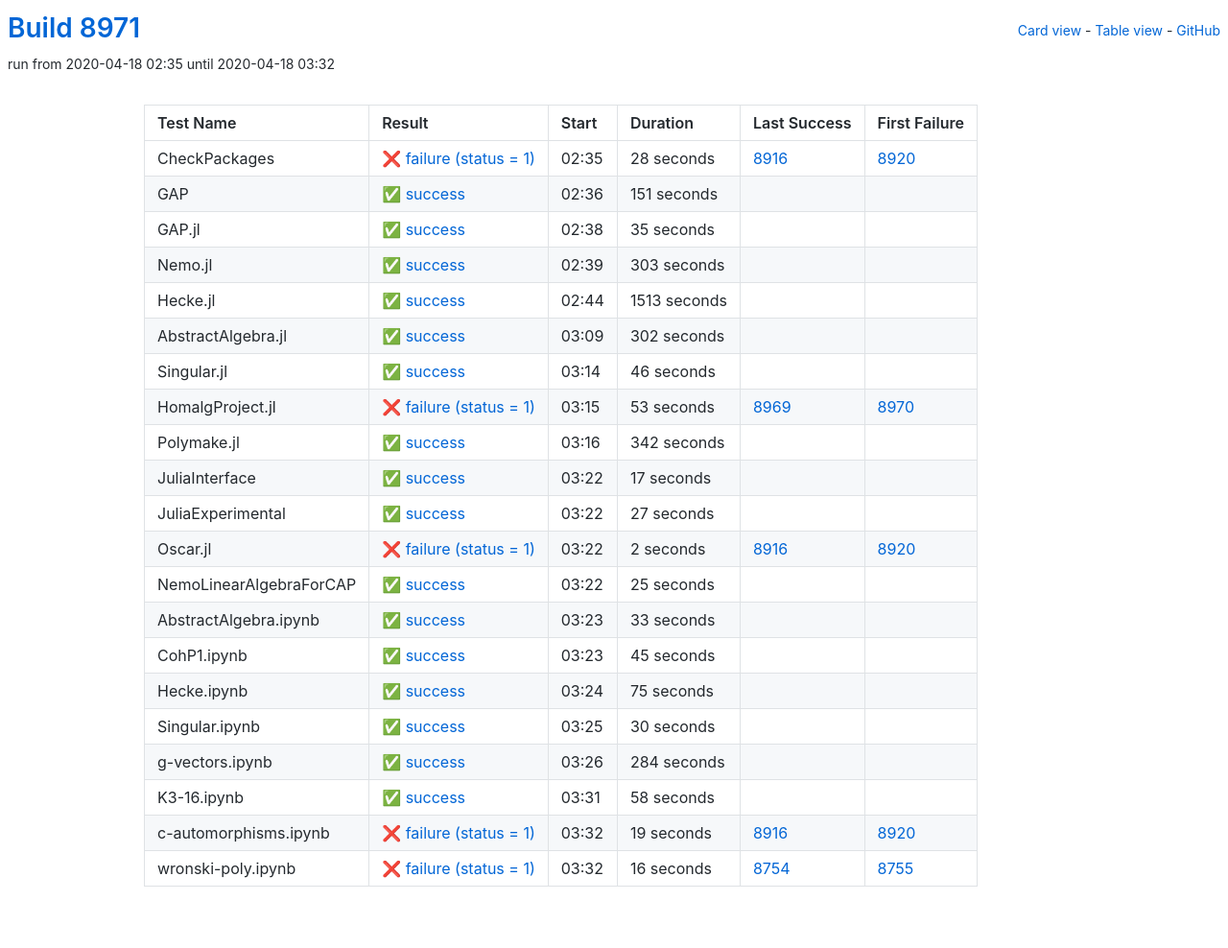
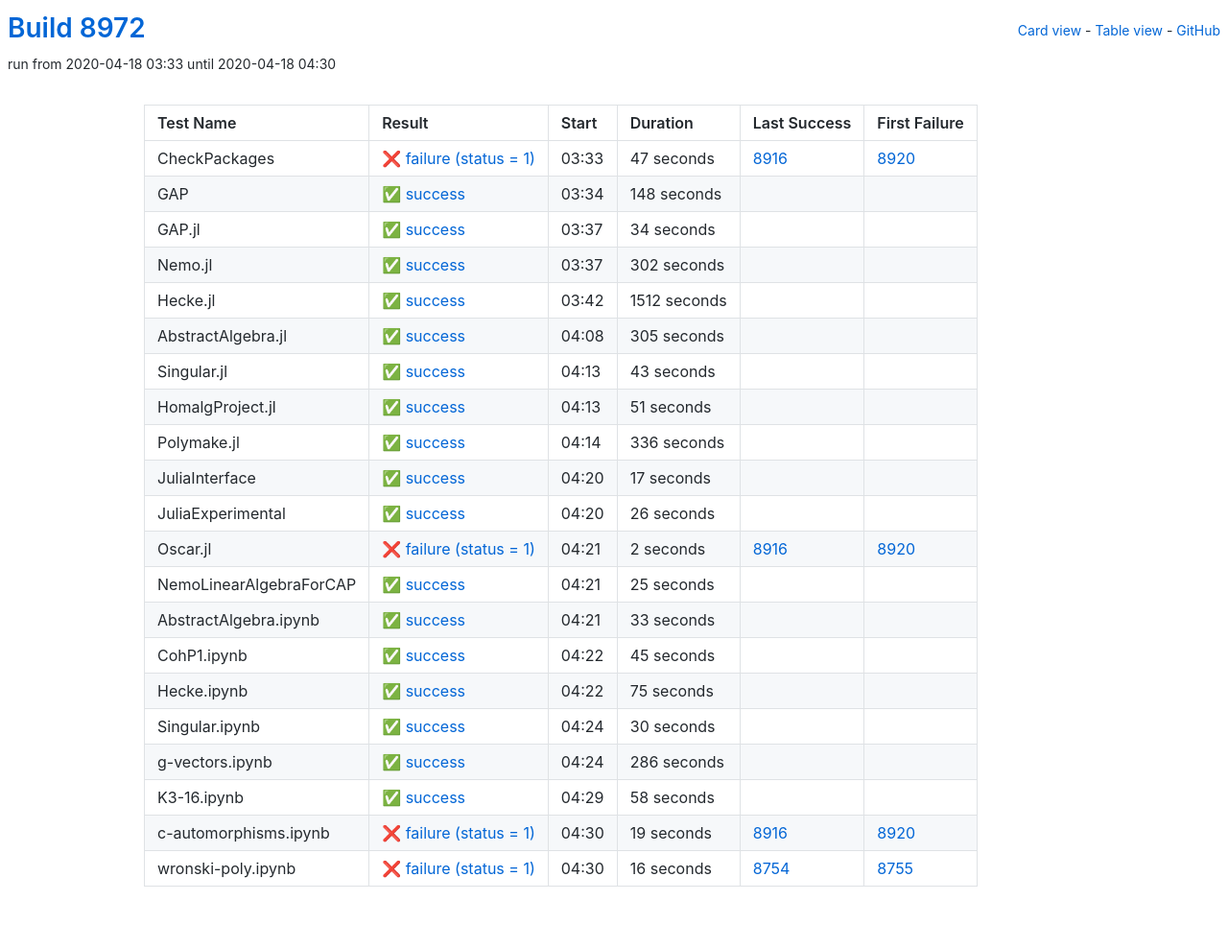
Before and after one commit to oscar-system/oscar-ci-status, a Jekyll site: the page built from table.html, in a window 1280 px wide. Shown: the whole page at 96% size. Built offline with Jekyll 4.4.1, drawn with Linux system fonts in a browser that asks for light colours.

Commit message:
Build 8972

```diff
--- a/_data/ci.yml
+++ b/_data/ci.yml
@@ -1,60 +1,38 @@
-build: 8971
-build_url: https://oscarci.mathematik.uni-kl.de/job/oscar/8971/
+build: 8972
+build_url: https://oscarci.mathematik.uni-kl.de/job/oscar/8972/
 job: oscar
 tests:
-- duration: 28
+- duration: 47
   exitcode: 1
   first_failure: 8920
   first_failure_url: https://oscarci.mathematik.uni-kl.de/job/oscar/8920/
   last_success: 8916
   last_success_url: https://oscarci.mathematik.uni-kl.de/job/oscar/8916/
-  log: https://oscarci.mathematik.uni-kl.de/job/oscar/8971/artifact/logs/build-8971/CheckPackages.log
+  log: https://oscarci.mathematik.uni-kl.de/job/oscar/8972/artifact/logs/build-8972/CheckPackages.log
   name: CheckPackages
-  start: 2020-04-18 02:35
+  start: 2020-04-18 03:33
   status: failure
   success: false
-- duration: 151
+- duration: 148
   exitcode: 0
   first_failure: false
   first_failure_url: null
   last_success: false
   last_success_url: null
-  log: https://oscarci.mathematik.uni-kl.de/job/oscar/8971/artifact/logs/build-8971/GAP.log
+  log: https://oscarci.mathematik.uni-kl.de/job/oscar/8972/artifact/logs/build-8972/GAP.log
   name: GAP
-  start: 2020-04-18 02:36
+  start: 2020-04-18 03:34
   status: success
   success: true
-- duration: 35
+- duration: 34
   exitcode: 0
   first_failure: false
   first_failure_url: null
   last_success: false
   last_success_url: null
-  log: https://oscarci.mathematik.uni-kl.de/job/oscar/8971/artifact/logs/build-8971/GAP.jl.log
+  log: https://oscarci.mathematik.uni-kl.de/job/oscar/8972/artifact/logs/build-8972/GAP.jl.log
   name: GAP.jl
-  start: 2020-04-18 02:38
-  status: success
-  success: true
-- duration: 303
-  exitcode: 0
-  first_failure: false
-  first_failure_url: null
-  last_success: false
-  last_success_url: null
-  log: https://oscarci.mathematik.uni-kl.de/job/oscar/8971/artifact/logs/build-8971/Nemo.jl.log
-  name: Nemo.jl
-  start: 2020-04-18 02:39
-  status: success
-  success: true
-- duration: 1513
-  exitcode: 0
-  first_failure: false
-  first_failure_url: null
-  last_success: false
-  last_success_url: null
-  log: https://oscarci.mathematik.uni-kl.de/job/oscar/8971/artifact/logs/build-8971/Hecke.jl.log
-  name: Hecke.jl
-  start: 2020-04-18 02:44
+  start: 2020-04-18 03:37
   status: success
   success: true
 - duration: 302
@@ -63,42 +41,64 @@ tests:
   first_failure_url: null
   last_success: false
   last_success_url: null
-  log: https://oscarci.mathematik.uni-kl.de/job/oscar/8971/artifact/logs/build-8971/AbstractAlgebra.jl.log
-  name: AbstractAlgebra.jl
-  start: 2020-04-18 03:09
+  log: https://oscarci.mathematik.uni-kl.de/job/oscar/8972/artifact/logs/build-8972/Nemo.jl.log
+  name: Nemo.jl
+  start: 2020-04-18 03:37
   status: success
   success: true
-- duration: 46
+- duration: 1512
   exitcode: 0
   first_failure: false
   first_failure_url: null
   last_success: false
   last_success_url: null
-  log: https://oscarci.mathematik.uni-kl.de/job/oscar/8971/artifact/logs/build-8971/Singular.jl.log
-  name: Singular.jl
-  start: 2020-04-18 03:14
+  log: https://oscarci.mathematik.uni-kl.de/job/oscar/8972/artifact/logs/build-8972/Hecke.jl.log
+  name: Hecke.jl
+  start: 2020-04-18 03:42
   status: success
   success: true
-- duration: 53
-  exitcode: 1
-  first_failure: 8970
-  first_failure_url: https://oscarci.mathematik.uni-kl.de/job/oscar/8970/
-  last_success: 8969
-  last_success_url: https://oscarci.mathematik.uni-kl.de/job/oscar/8969/
-  log: https://oscarci.mathematik.uni-kl.de/job/oscar/8971/artifact/logs/build-8971/HomalgProject.jl.log
-  name: HomalgProject.jl
-  start: 2020-04-18 03:15
-  status: failure
-  success: false
-- duration: 342
+- duration: 305
   exitcode: 0
   first_failure: false
   first_failure_url: null
   last_success: false
   last_success_url: null
-  log: https://oscarci.mathematik.uni-kl.de/job/oscar/8971/artifact/logs/build-8971/Polymake.jl.log
+  log: https://oscarci.mathematik.uni-kl.de/job/oscar/8972/artifact/logs/build-8972/AbstractAlgebra.jl.log
+  name: AbstractAlgebra.jl
+  start: 2020-04-18 04:08
+  status: success
+  success: true
+- duration: 43
+  exitcode: 0
+  first_failure: false
+  first_failure_url: null
+  last_success: false
+  last_success_url: null
+  log: https://oscarci.mathematik.uni-kl.de/job/oscar/8972/artifact/logs/build-8972/Singular.jl.log
+  name: Singular.jl
+  start: 2020-04-18 04:13
+  status: success
+  success: true
+- duration: 51
+  exitcode: 0
+  first_failure: false
+  first_failure_url: null
+  last_success: false
+  last_success_url: null
+  log: https://oscarci.mathematik.uni-kl.de/job/oscar/8972/artifact/logs/build-8972/HomalgProject.jl.log
+  name: HomalgProject.jl
+  start: 2020-04-18 04:13
+  status: success
+  success: true
+- duration: 336
+  exitcode: 0
+  first_failure: false
+  first_failure_url: null
+  last_success: false
+  last_success_url: null
+  log: https://oscarci.mathematik.uni-kl.de/job/oscar/8972/artifact/logs/build-8972/Polymake.jl.log
   name: Polymake.jl
-  start: 2020-04-18 03:16
+  start: 2020-04-18 04:14
   status: success
   success: true
 - duration: 17
@@ -107,20 +107,20 @@ tests:
   first_failure_url: null
   last_success: false
   last_success_url: null
-  log: https://oscarci.mathematik.uni-kl.de/job/oscar/8971/artifact/logs/build-8971/JuliaInterface.log
+  log: https://oscarci.mathematik.uni-kl.de/job/oscar/8972/artifact/logs/build-8972/JuliaInterface.log
   name: JuliaInterface
-  start: 2020-04-18 03:22
+  start: 2020-04-18 04:20
   status: success
   success: true
-- duration: 27
+- duration: 26
   exitcode: 0
   first_failure: false
   first_failure_url: null
   last_success: false
   last_success_url: null
-  log: https://oscarci.mathematik.uni-kl.de/job/oscar/8971/artifact/logs/build-8971/JuliaExperimental.log
+  log: https://oscarci.mathematik.uni-kl.de/job/oscar/8972/artifact/logs/build-8972/JuliaExperimental.log
   name: JuliaExperimental
-  start: 2020-04-18 03:22
+  start: 2020-04-18 04:20
   status: success
   success: true
 - duration: 2
@@ -129,9 +129,9 @@ tests:
   first_failure_url: https://oscarci.mathematik.uni-kl.de/job/oscar/8920/
   last_success: 8916
   last_success_url: https://oscarci.mathematik.uni-kl.de/job/oscar/8916/
-  log: https://oscarci.mathematik.uni-kl.de/job/oscar/8971/artifact/logs/build-8971/Oscar.jl.log
+  log: https://oscarci.mathematik.uni-kl.de/job/oscar/8972/artifact/logs/build-8972/Oscar.jl.log
   name: Oscar.jl
-  start: 2020-04-18 03:22
+  start: 2020-04-18 04:21
   status: failure
   success: false
 - duration: 25
@@ -140,9 +140,9 @@ tests:
   first_failure_url: null
   last_success: false
   last_success_url: null
-  log: https://oscarci.mathematik.uni-kl.de/job/oscar/8971/artifact/logs/build-8971/NemoLinearAlgebraForCAP.log
+  log: https://oscarci.mathematik.uni-kl.de/job/oscar/8972/artifact/logs/build-8972/NemoLinearAlgebraForCAP.log
   name: NemoLinearAlgebraForCAP
-  start: 2020-04-18 03:22
+  start: 2020-04-18 04:21
   status: success
   success: true
 - duration: 33
@@ -151,9 +151,9 @@ tests:
   first_failure_url: null
   last_success: false
   last_success_url: null
-  log: https://oscarci.mathematik.uni-kl.de/job/oscar/8971/artifact/logs/build-8971/AbstractAlgebra.ipynb.log
+  log: https://oscarci.mathematik.uni-kl.de/job/oscar/8972/artifact/logs/build-8972/AbstractAlgebra.ipynb.log
   name: AbstractAlgebra.ipynb
-  start: 2020-04-18 03:23
+  start: 2020-04-18 04:21
   status: success
   success: true
 - duration: 45
@@ -162,9 +162,9 @@ tests:
   first_failure_url: null
   last_success: false
   last_success_url: null
-  log: https://oscarci.mathematik.uni-kl.de/job/oscar/8971/artifact/logs/build-8971/CohP1.ipynb.log
+  log: https://oscarci.mathematik.uni-kl.de/job/oscar/8972/artifact/logs/build-8972/CohP1.ipynb.log
   name: CohP1.ipynb
-  start: 2020-04-18 03:23
+  start: 2020-04-18 04:22
   status: success
   success: true
 - duration: 75
@@ -173,9 +173,9 @@ tests:
   first_failure_url: null
   last_success: false
   last_success_url: null
-  log: https://oscarci.mathematik.uni-kl.de/job/oscar/8971/artifact/logs/build-8971/Hecke.ipynb.log
+  log: https://oscarci.mathematik.uni-kl.de/job/oscar/8972/artifact/logs/build-8972/Hecke.ipynb.log
   name: Hecke.ipynb
-  start: 2020-04-18 03:24
+  start: 2020-04-18 04:22
   status: success
   success: true
 - duration: 30
@@ -184,20 +184,20 @@ tests:
   first_failure_url: null
   last_success: false
   last_success_url: null
-  log: https://oscarci.mathematik.uni-kl.de/job/oscar/8971/artifact/logs/build-8971/Singular.ipynb.log
+  log: https://oscarci.mathematik.uni-kl.de/job/oscar/8972/artifact/logs/build-8972/Singular.ipynb.log
   name: Singular.ipynb
-  start: 2020-04-18 03:25
+  start: 2020-04-18 04:24
   status: success
   success: true
-- duration: 284
+- duration: 286
   exitcode: 0
   first_failure: false
   first_failure_url: null
   last_success: false
   last_success_url: null
-  log: https://oscarci.mathematik.uni-kl.de/job/oscar/8971/artifact/logs/build-8971/g-vectors.ipynb.log
+  log: https://oscarci.mathematik.uni-kl.de/job/oscar/8972/artifact/logs/build-8972/g-vectors.ipynb.log
   name: g-vectors.ipynb
-  start: 2020-04-18 03:26
+  start: 2020-04-18 04:24
   status: success
   success: true
 - duration: 58
@@ -206,9 +206,9 @@ tests:
   first_failure_url: null
   last_success: false
   last_success_url: null
-  log: https://oscarci.mathematik.uni-kl.de/job/oscar/8971/artifact/logs/build-8971/K3-16.ipynb.log
+  log: https://oscarci.mathematik.uni-kl.de/job/oscar/8972/artifact/logs/build-8972/K3-16.ipynb.log
   name: K3-16.ipynb
-  start: 2020-04-18 03:31
+  start: 2020-04-18 04:29
   status: success
   success: true
 - duration: 19
@@ -217,9 +217,9 @@ tests:
   first_failure_url: https://oscarci.mathematik.uni-kl.de/job/oscar/8920/
   last_success: 8916
   last_success_url: https://oscarci.mathematik.uni-kl.de/job/oscar/8916/
-  log: https://oscarci.mathematik.uni-kl.de/job/oscar/8971/artifact/logs/build-8971/c-automorphisms.ipynb.log
+  log: https://oscarci.mathematik.uni-kl.de/job/oscar/8972/artifact/logs/build-8972/c-automorphisms.ipynb.log
   name: c-automorphisms.ipynb
-  start: 2020-04-18 03:32
+  start: 2020-04-18 04:30
   status: failure
   success: false
 - duration: 16
@@ -228,8 +228,8 @@ tests:
   first_failure_url: https://oscarci.mathematik.uni-kl.de/job/oscar/8755/
   last_success: 8754
   last_success_url: https://oscarci.mathematik.uni-kl.de/job/oscar/8754/
-  log: https://oscarci.mathematik.uni-kl.de/job/oscar/8971/artifact/logs/build-8971/wronski-poly.ipynb.log
+  log: https://oscarci.mathematik.uni-kl.de/job/oscar/8972/artifact/logs/build-8972/wronski-poly.ipynb.log
   name: wronski-poly.ipynb
-  start: 2020-04-18 03:32
+  start: 2020-04-18 04:30
   status: failure
   success: false
```
Also changed, not shown: README.md.
